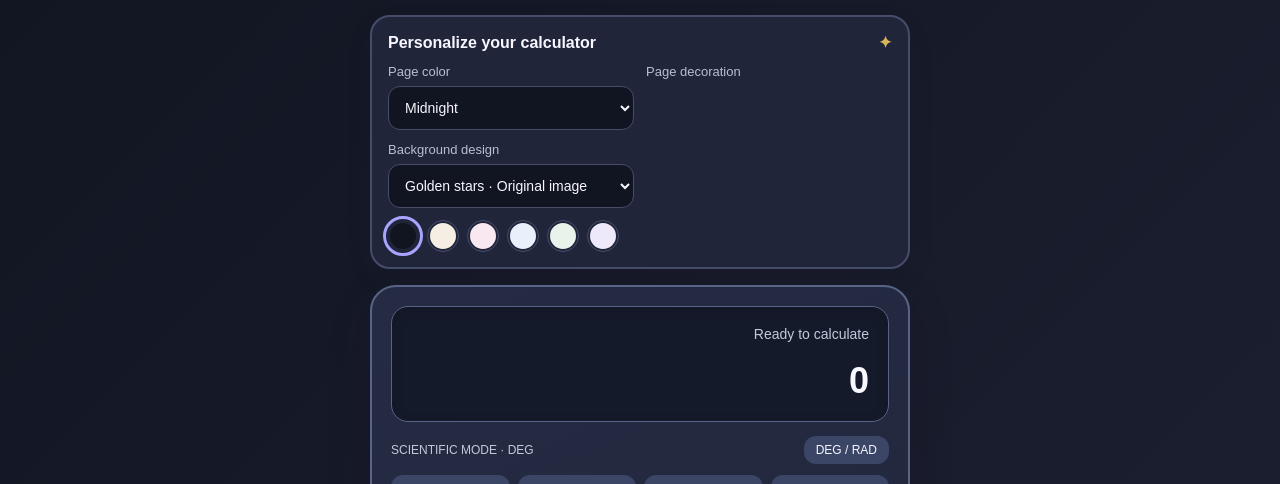
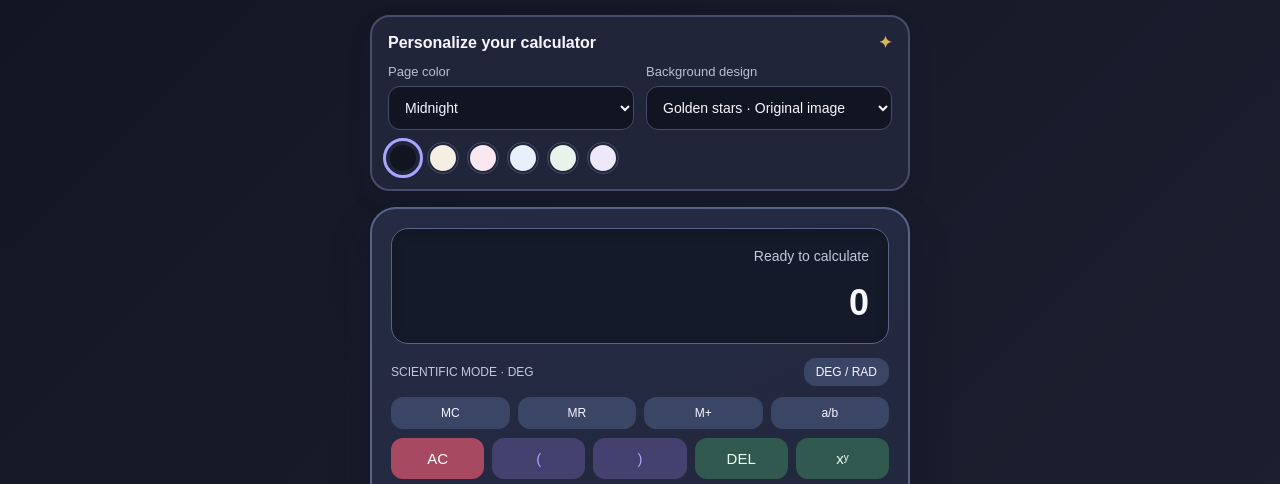
Before and after one commit to Moony19s/Calcnova, a plain HTML site: page index.html in a window 1280 px wide. Shown: the part 264-748 px from the top of the page. Drawn offline with Linux system fonts and the light colour scheme.

Commit message:
Update index.html

```diff
--- a/index.html
+++ b/index.html
@@ -388,10 +388,7 @@ body[data-background="starry"]:after{
                 <option value="purple">Lavender</option>
               </select>
             </label>
-            <label>
-              <span class="control-label">Page decoration</span>
 
-            </label>
             <label>
               <span class="control-label">Background design</span>
               <select id="backgroundPicker">
```
